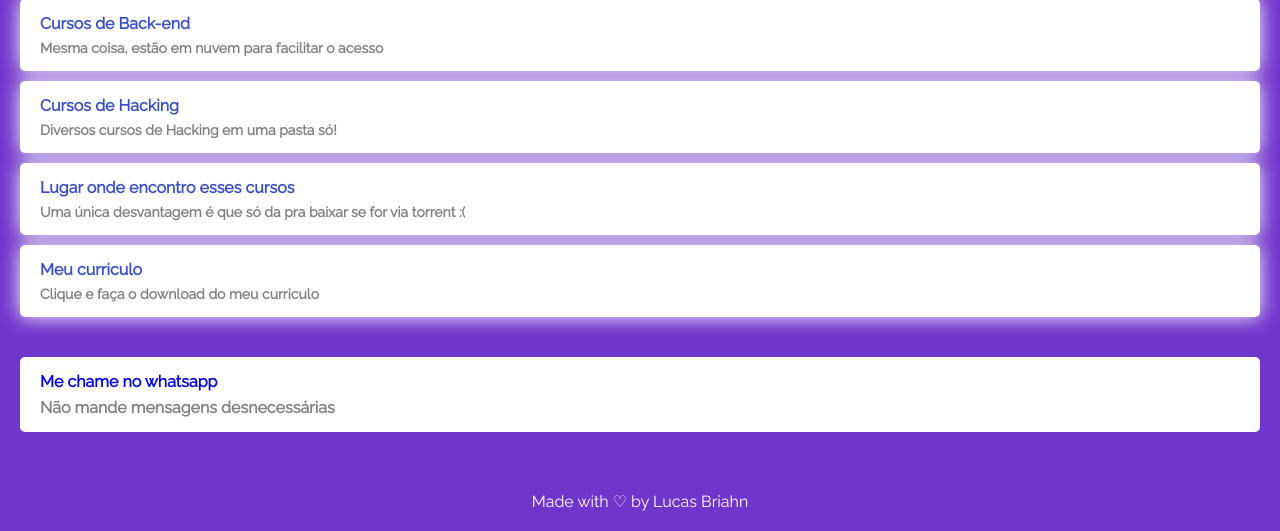
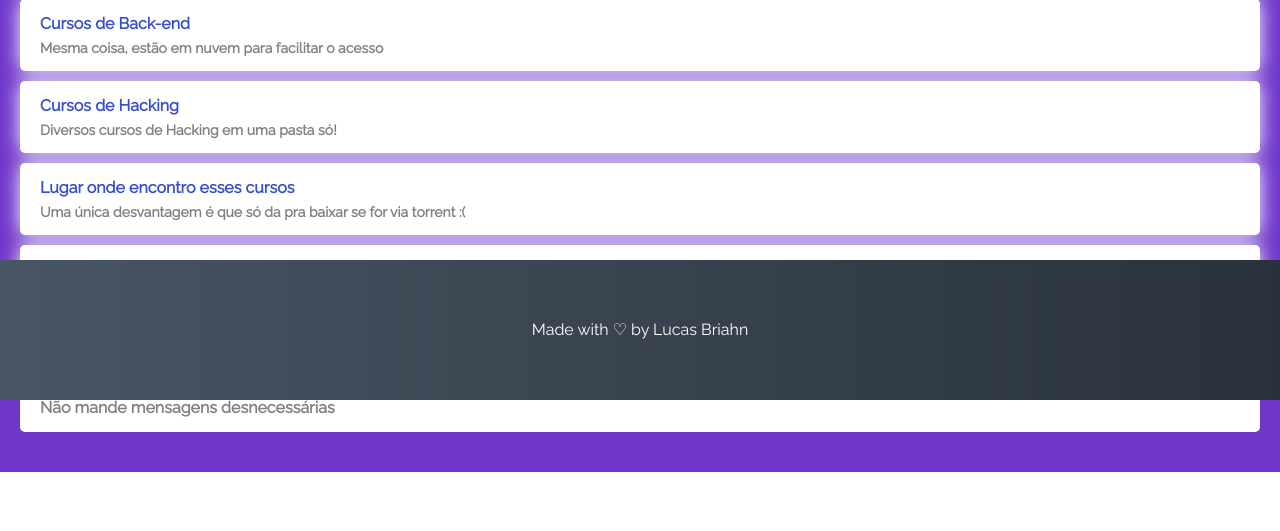
Before and after one commit to lucasbriahn/lucasbriahn.github.io, a PHP site: page / in a window 1280 px wide. Shown: the part 400-931 px from the top of the page. After the commit the page ends 872 px from the top, so only its background shows below. Run offline with PHP 8.4, Linux system fonts and the light colour scheme.

Commit message:
Update styles.css

```diff
--- a/assets/styles.css
+++ b/assets/styles.css
@@ -101,7 +101,8 @@ h2 {
     text-align: center;
     width: 100%;
     position: absolute;
-     line-height: 100px
+    bottom:0;
+    line-height: 100px;
     background:linear-gradient( to right,#485563,#29323c);
     background-repeat: no-repeat;
 }
```
